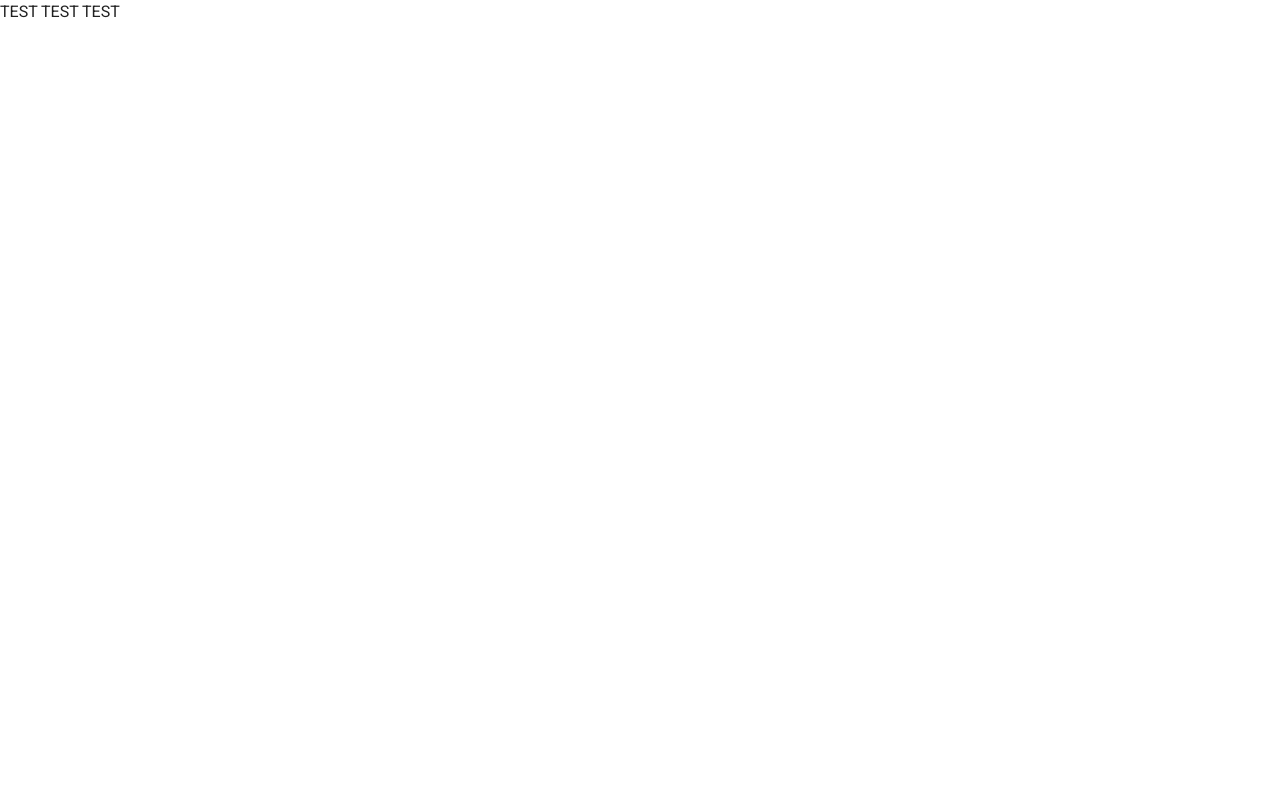
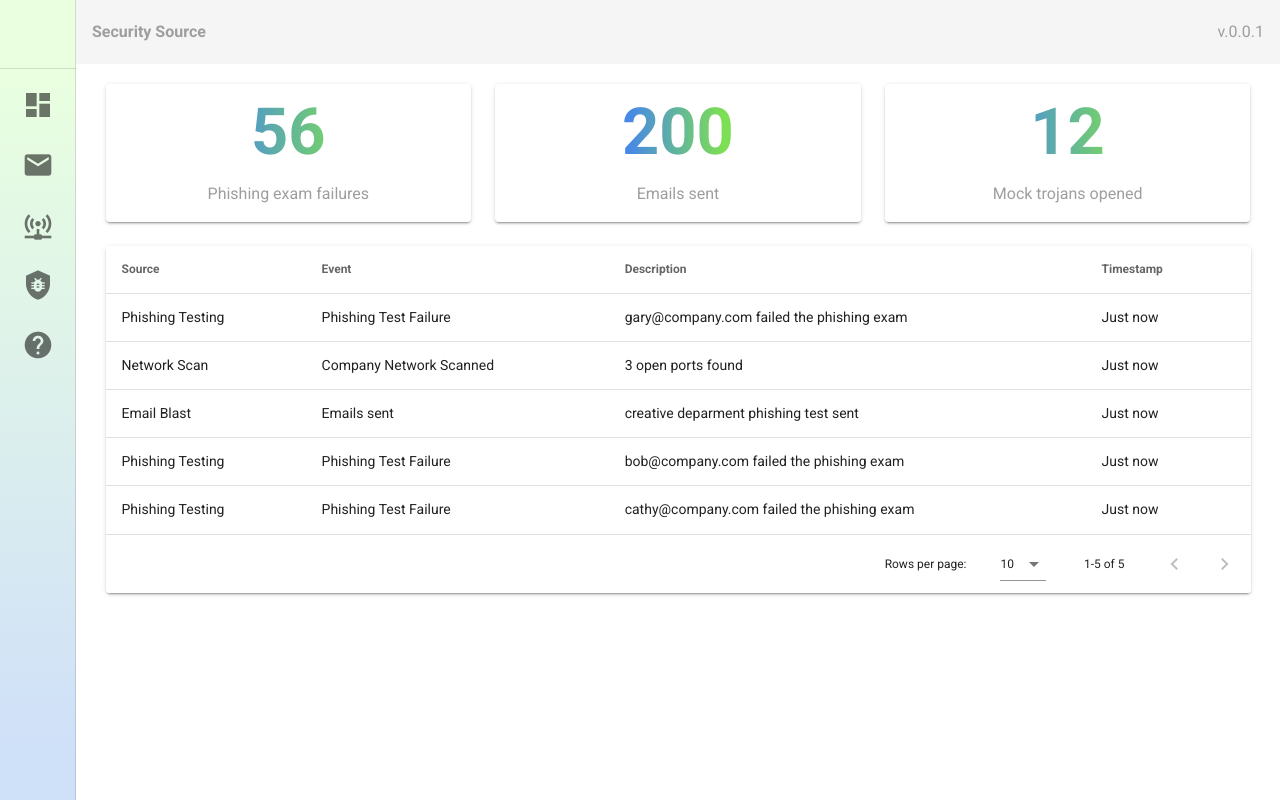
Before and after one commit to andrewscfl/security-source, a Vue app: page / in a window 1280 px wide. Built offline with nearby package versions, Linux system fonts and the light colour scheme.

Commit message:
progress on dashboard

```diff
--- a/src/App.vue
+++ b/src/App.vue
@@ -1,20 +1,21 @@
 <template>
-  <v-app>
-   <v-main>
-    <router-view></router-view>
-   </v-main>
+  <v-app app>
+    <side-bar />
+    <application-header/>
+    <v-main app>
+      <router-view></router-view>
+    </v-main>
   </v-app>
 </template>
 
 <script>
+import SideBar from "@/components/Global/SideBar.vue";
+import ApplicationHeader from "@/components/Global/ApplicationHeader.vue";
 export default {
-  name: 'App',
-  computed: {
-
+  name: "App",
+  components: {
+    SideBar,
+    ApplicationHeader,
   },
-
-  data: () => ({
-    //
-  }),
 };
 </script>
--- /dev/null
+++ b/src/components/Global/ApplicationHeader.vue
@@ -0,0 +1,26 @@
+<template>
+  <div>
+    <v-app-bar elevation="0" app>
+        <div class="d-flex justify-space-between application-header__content">
+            <div>
+                <p class="pb-0 mb-0 font-weight-bold grey--text">Security Source</p>
+            </div>
+            <div>
+                <p class="pb-0 mb-0 text-right grey--text">v.0.0.1</p>
+            </div>
+        </div>
+    </v-app-bar>
+  </div>
+</template>
+
+<script>
+export default {};
+</script>
+
+<style lang="scss" scoped>
+.application-header {
+    &__content {
+        width: 100%;
+    }
+}
+</style>
--- /dev/null
+++ b/src/components/Global/EventsTable.vue
@@ -0,0 +1,60 @@
+<template>
+  <div>
+    <v-card>
+      <v-data-table
+        :headers="headers"
+        :items="mockItems"
+      ></v-data-table>
+    </v-card>
+  </div>
+</template>
+
+<script>
+export default {
+  data() {
+    return {
+      headers: [
+        { text: "Source", value: "source" },
+        { text: "Event", value: "event" },
+        { text: "Description", value: "description" },
+        { text: "Timestamp", value: "timestamp" },
+      ],
+      mockItems: [
+        {
+          source: "Phishing Testing",
+          event: "Phishing Test Failure",
+          description: "gary@company.com failed the phishing exam",
+          timestamp: "Just now",
+        },
+        {
+          source: "Network Scan",
+          event: "Company Network Scanned",
+          description: "3 open ports found",
+          timestamp: "Just now",
+        },
+        {
+          source: "Email Blast",
+          event: "Emails sent",
+          description: "creative deparment phishing test sent",
+          timestamp: "Just now",
+        },
+        {
+          source: "Phishing Testing",
+          event: "Phishing Test Failure",
+          description: "bob@company.com failed the phishing exam",
+          timestamp: "Just now",
+        },
+        {
+          source: "Phishing Testing",
+          event: "Phishing Test Failure",
+          description: "cathy@company.com failed the phishing exam",
+          timestamp: "Just now",
+        },
+      ],
+    };
+  },
+};
+</script>
+
+<style lang="scss" scoped>
+</style>
--- /dev/null
+++ b/src/components/Global/SideBar.vue
@@ -0,0 +1,62 @@
+<template>
+
+    <v-navigation-drawer
+      class="navigation__aside"
+      mini-variant
+      mini-variant-width="76"
+      permanent
+      height="100%"
+      fixed
+      app
+    >
+      <v-list-item>
+        <v-list-item-avatar size="44" class="my-3">
+          <v-img src="/icon.png"></v-img>
+        </v-list-item-avatar>
+      </v-list-item>
+
+      <v-divider></v-divider>
+
+      <v-list dense nav>
+        <v-list-item v-for="item in items" :key="item.title">
+          <v-list-item-action>
+            <v-icon size="32">{{ item.icon }}</v-icon>
+          </v-list-item-action>
+
+          <v-list-item-content>
+            <v-list-item-title>{{ item.title }}</v-list-item-title>
+          </v-list-item-content>
+        </v-list-item>
+      </v-list>
+    </v-navigation-drawer>
+
+</template>
+<script>
+export default {
+  data() {
+    return {
+      items: [
+        { title: "Home", icon: "mdi-view-dashboard" },
+        { title: "Phishing", icon: "mdi-email" },
+        { title: "Network", icon: "mdi-access-point-network" },
+        { title: "Trojans", icon: "mdi-shield-bug" },
+        { title: "Help", icon: "mdi-help-circle" },
+      ],
+      mini: true,
+    };
+  },
+};
+</script>
+<style lang="scss">
+.navigation {
+  &__wrapper {
+    height: 100%;
+  }
+  &__aside {
+    background: linear-gradient(180deg, #c0ffa559  9.52%,rgba(39, 115, 228, 0.224) 94.58%);
+  }
+  &__menu {
+    border-right: 1px solid black;
+  }
+}
+</style>
--- /dev/null
+++ b/src/components/Global/StatisticCard.vue
@@ -0,0 +1,34 @@
+<template>
+  <div>
+    <v-card>
+      <div class="d-flex justify-center align-center flex-column">
+        <div>
+          <h2 class="stat__title text-center">{{ stats.entry }}</h2>
+          <p class="stat__desc text-center grey--text">{{ stats.title }}</p>
+        </div>
+      </div>
+    </v-card>
+  </div>
+</template>
+
+<script>
+export default {
+  props: {
+    stats: {
+      type: Object,
+      default: () => ({}),
+    },
+  },
+};
+</script>
+
+<style lang="scss" scoped>
+.stat {
+  &__title {
+    font-size: 65px;
+    background: -webkit-linear-gradient(180deg, #7ddf53  9.52%,rgba(39, 115, 228, 0.855) 94.58%);
+    -webkit-background-clip: text;
+    -webkit-text-fill-color: transparent;
+  }
+}
+</style>
--- a/src/views/HomeView.vue
+++ b/src/views/HomeView.vue
@@ -1,15 +1,39 @@
 <template>
-    <div>
-        TEST TEST TEST
-    </div>
+  <div>
+
+    <v-container class="pa-5">
+      <v-row >
+        <v-col cols="4">
+          <statistic-card :stats="{ entry: '56', title: 'Phishing exam failures'}" />
+        </v-col>
+        <v-col cols="4">
+          <statistic-card :stats="{ entry: '200', title: 'Emails sent'}" />
+        </v-col>
+        <v-col cols="4">
+          <statistic-card :stats="{ entry: '12', title: 'Mock trojans opened'}" />
+        </v-col>
+
+      </v-row>
+      <v-row>
+        <v-col cols="12">
+            <events-table/>
+        </v-col>
+      </v-row>
+    </v-container>
+  </div>
 </template>
 
 <script>
-    export default {
-
-    }
+import StatisticCard from "@/components/Global/StatisticCard.vue";
+import EventsTable from "@/components/Global/EventsTable.vue";
+export default {
+  components: {
+    StatisticCard,
+    EventsTable,
+  },
+};
 </script>
 
+
 <style lang="scss" scoped>
-
 </style>
```
Also changed, not shown: public/icon.png (added).
